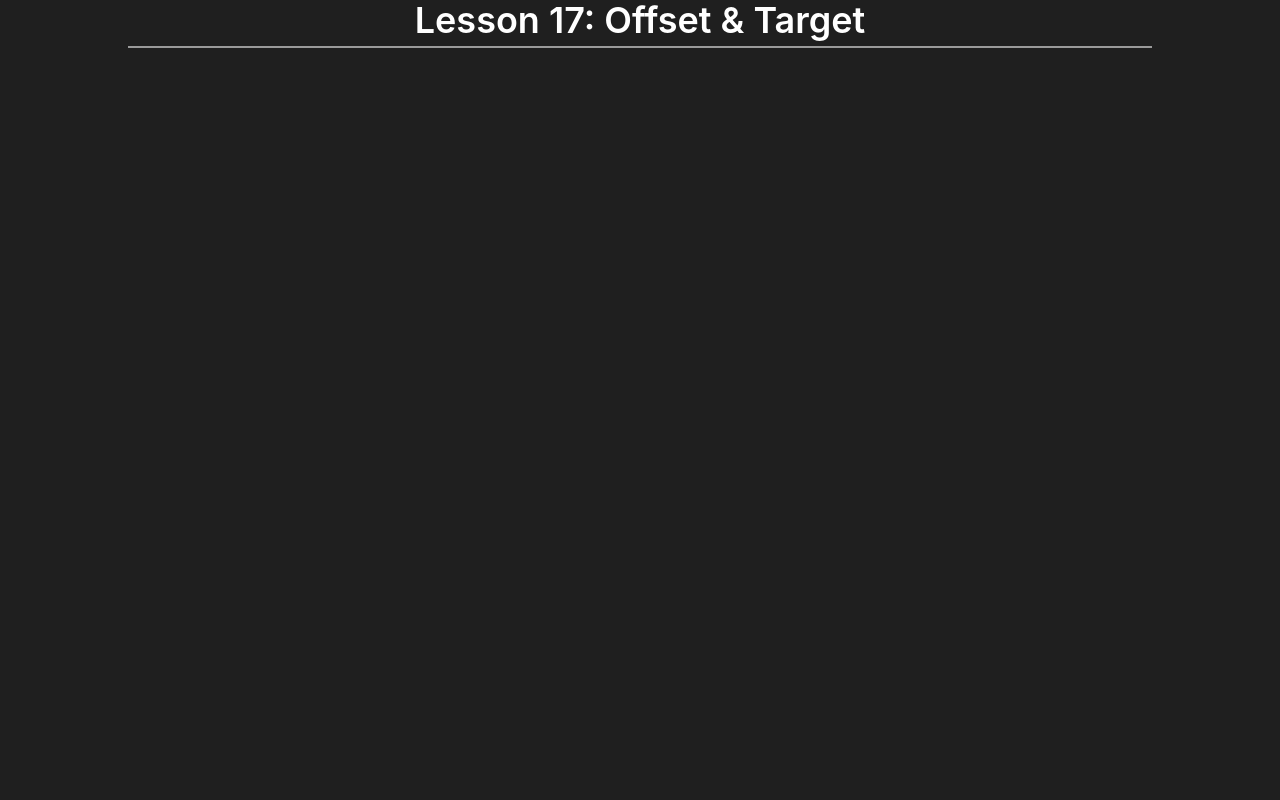
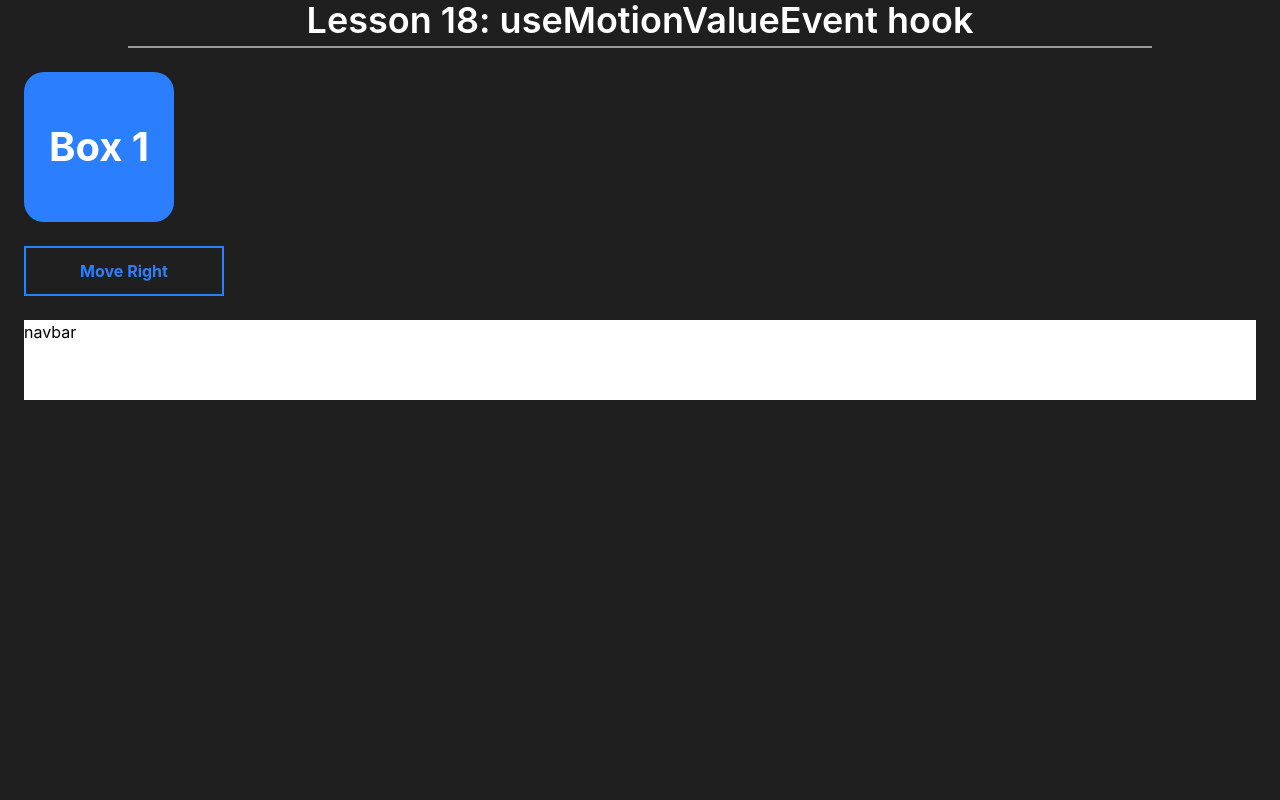
Before and after one commit to 10Yash10/React-Motion, a React (Vite) app: page / in a window 1280 px wide. Shown: the top 800 px of the page. Built offline with nearby package versions, Linux system fonts and the light colour scheme.

Commit message:
added new lesson 18 for useMotionValueEvent hook, where we can write our own custom js logic by using motion's useMotionValue. When the motion value updates our js logic will run

```diff
--- a/src/App.jsx
+++ b/src/App.jsx
@@ -1,5 +1,4 @@
 import React from "react";
-import L17 from "./Lessions/L17_Offset&Target";
 // import L1 from "./Lessions/L1";
 // import L2 from "./Lessions/L2";
 // import L3_Understanding_Animate_Prop from "./Lessions/L3_Understanding_Animate_Prop";
@@ -16,9 +15,11 @@ import L17 from "./Lessions/L17_Offset&Target";
 // import L14 from "./Lessions/L14_useSpring";
 // import L15 from "./Lessions/L15_useTransform";
 // import L16 from "./Lessions/L16_useScroll";
+// import L17 from "./Lessions/L17_Offset&Target";
+import L18 from "./Lessions/L18_useMotionValueEvent";
 
 const App = () => {
-  return <L17 />;
+  return <L18 />;
 };
 
 export default App;
--- /dev/null
+++ b/src/Lessions/L18_useMotionValueEvent.jsx
@@ -0,0 +1,74 @@
+import React, { useEffect, useState } from "react";
+import Header from "../components/Header";
+import {
+  motion,
+  useMotionValue,
+  useMotionValueEvent,
+  useScroll,
+} from "motion/react";
+
+const L18 = () => {
+  const x = useMotionValue(0);
+  const { scrollY } = useScroll();
+  const [hidden, setHidden] = useState(false);
+
+  //   useEffect(() => {
+  //     const unsubscribe = x.on("change", (latest) => {
+  //       console.log(latest);
+  //     });
+
+  //     return unsubscribe;
+  //   }, [x]);
+
+  //   the above can be written in this way as well, we don't have to specifically create subscribers and unsubscribe them and use react useEffect, all can be done by using simple useMotionValueEvent hook.
+
+  //   Aslo we can write our own custom js code upon changing of any motion value
+
+  useMotionValueEvent(x, "change", (latest) => {
+    console.log(latest);
+  });
+
+  //  use case senario 1: hide and show nav bar upon scrolling.
+
+  useMotionValueEvent(scrollY, "change", (latest) => {
+    const prev = scrollY.getPrevious();
+
+    if (latest > prev) {
+      console.log("scrolling down");
+      setHidden(true);
+    } else {
+      console.log("scrolling up");
+      setHidden(false);
+    }
+  });
+
+  return (
+    <>
+      <Header text="Lesson 18: useMotionValueEvent hook" />
+
+      <div style={{ height: "200vh" }} className="flex flex-col gap-6 p-6">
+        <motion.div style={{ x }} className="box bg-blue-500">
+          Box 1
+        </motion.div>
+        <button
+          onClick={() => x.set(x.get() + 50)}
+          className="btn border-2 border-blue-500 text-blue-500 hover:bg-blue-500/20 duration-300"
+        >
+          Move Right
+        </button>
+
+        <motion.nav
+          animate={{
+            y: hidden ? -100 : 0,
+            opacity: hidden ? 0 : 1,
+          }}
+          className="bg-white h-20 w-full text-black"
+        >
+          navbar
+        </motion.nav>
+      </div>
+    </>
+  );
+};
+
+export default L18;
```
